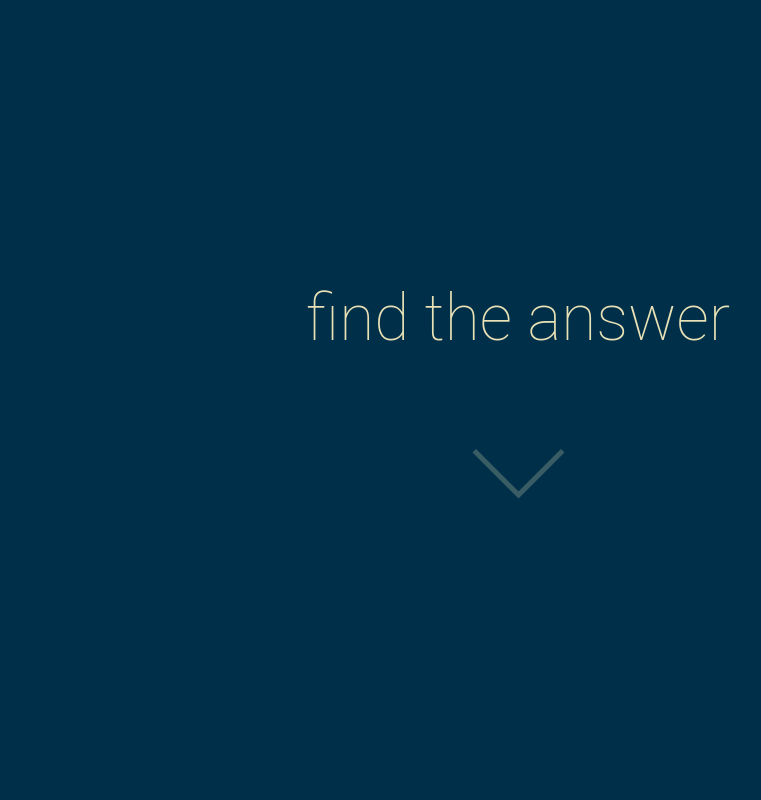
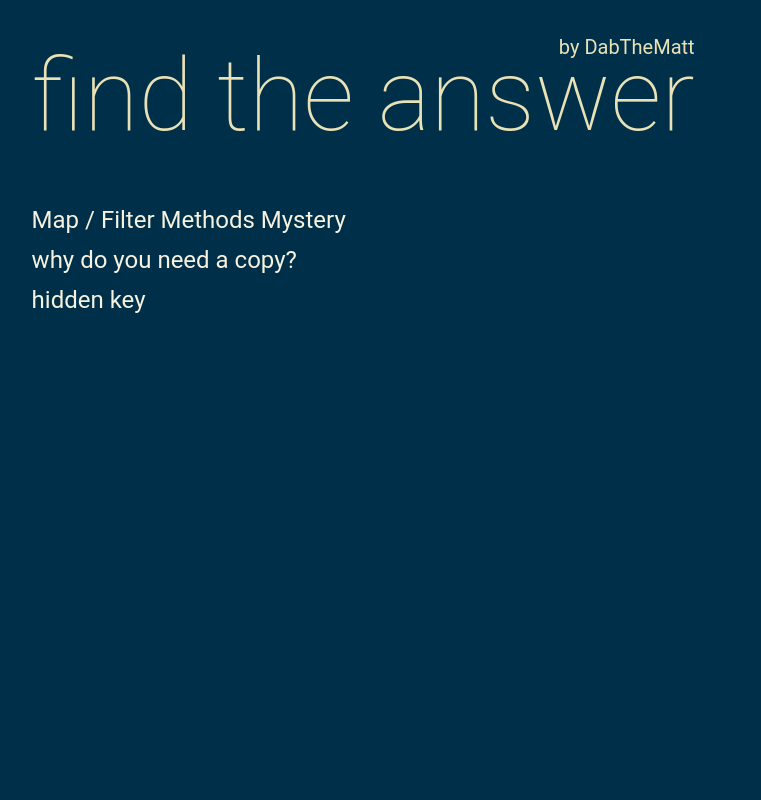
Before and after one commit to DabTheMatt/answerer, a React (Create React App) app: page / in a window 1280 px wide. Shown: the top 800 px of the page, without its empty margins (122-883 px from the left). Built offline with nearby package versions, Linux system fonts and the light colour scheme.

Commit message:
look mod

```diff
--- a/src/components/Globals/Arrow.js
+++ b/src/components/Globals/Arrow.js
@@ -4,10 +4,10 @@ import { setRem, setFlex, setColor} from "../../styles";
 const Arrow = styled.div`
 
   border: solid ${props => props.color};
-  border-width: 0 5px 5px 0;
+  border-width: 0 3px 3px 0;
 
   display: inline-block;
-  padding: 30px;
+  padding: 20px;
   transform: rotate(45deg);
   animation: blinking 2.5s ease-in-out infinite;
   align-self: center;
--- a/src/components/Globals/Section.js
+++ b/src/components/Globals/Section.js
@@ -6,7 +6,7 @@ padding: ${setRem(32)};
 background: ${props => props.color};
 height: 100%;
 width: 100%;
-
+box-shadow: -5px 0px 20px rgba(0,0,0,0.5);
 `;
 
 export default Section;
--- a/src/components/Home/Home.js
+++ b/src/components/Home/Home.js
@@ -8,12 +8,27 @@ import jsxToString from "jsx-to-string";
 const Home = () => {
   return (
     <div>
-      <HomeWrapper>
+      <SectionWrapper>
+        <Section color="#003049" className="lightText">
+
+          <MapFilterWrapper>
+          <div id="hello">
+          <p style={{fontSize: "20px", textAlign: "right", marginBottom: "-90px"}}>by DabTheMatt</p>
         <TitleWrapper>find the answer</TitleWrapper>
-        <a href="#mapFilter">
-          <Arrow color={setColor.light} />
-        </a>
-      </HomeWrapper>
+        <ul id="topics">
+          <a href="#mapFilter"><li>Map / Filter Methods Mystery</li></a>
+          <a href="#copy1"><li>why do you need a copy?</li></a>
+          <a href="#hiddenKey"><li>hidden key</li></a>
+
+
+
+        </ul>
+
+        </div>
+        </MapFilterWrapper>
+
+        </Section>
+      </SectionWrapper>
       <SectionWrapper>
         <Section id="mapFilter">
           <MapFilterWrapper>
@@ -58,7 +73,7 @@ const Home = () => {
               <li>you're not using the array it returns; and/or</li>
               <li>you're not returning a value from the callback.</li>
             </ul>
-
+            <a href="start">&#94;	hop to top</a>
           </MapFilterWrapper>
         </Section>
       </SectionWrapper>
@@ -114,7 +129,7 @@ const Home = () => {
               be visited by callbackFn. If existing elements of the array are
               deleted in the same way they will not be visited.
             </p>
-
+            <a href="start">&#94;	hop to top</a>
           </MapFilterWrapper>
         </Section>
       </SectionWrapper>
@@ -153,6 +168,7 @@ const Home = () => {
               different from the id passed to the function).Then this.setState
               will overwrite the <span>tasks</span> array.
             </p>
+            <a href="start">&#94;	hop to top</a>
           </MapFilterWrapper>
         </Section>
       </SectionWrapper>
@@ -203,11 +219,12 @@ const Home = () => {
               allows you to create filters when the <span>Filter</span> method won't let you
               (for example) multiply every element of the array by 2 :)
             </p>
+            <a href="start">&#94;	hop to top</a>
           </MapFilterWrapper>
         </Section>
       </SectionWrapper>
       <SectionWrapper>
-        <Section id="copy1" color="#003049">
+        <Section id="copy1" color="#004266">
           <MapFilterWrapper>
               <div className="lightText">
                   <div></div>
@@ -215,6 +232,7 @@ const Home = () => {
             <p>React components has a built-in state object. The state object is where you store property values that belongs to the component. When the state object changes, the component re-renders.</p>
             <p>To control when re-rendering happens, you need to make sure to use the <span>this.setState&#40;	&#41;</span>	method. It allows component to know that its state has changed, so it can call the render&#40;	&#41;	 method again.</p>
             </div>
+            <a href="start">&#94;	hop to top</a>
           </MapFilterWrapper>
         </Section>
       </SectionWrapper>
@@ -255,11 +273,12 @@ const Home = () => {
 
 
             </div>
+            <a className="yellow" href="start">&#94;	hop to top</a>
           </MapFilterWrapper>
         </Section>
       </SectionWrapper>
       <SectionWrapper>
-        <Section id="copy2" color="#adb5bd">
+        <Section id="hiddenKey" color="#adb5bd">
           <MapFilterWrapper>
           <div >
             <h1>hidden key</h1>
@@ -305,6 +324,7 @@ const Home = () => {
 
 
             </div>
+            <a href="start">&#94;	hop to top</a>
           </MapFilterWrapper>
         </Section>
       </SectionWrapper>
@@ -316,9 +336,12 @@ const Home = () => {
 const HomeWrapper = styled.div`
   background: ${setColor.dark};
   color: ${setColor.light};
-  height: 100vh;
-  ${setFlex()};
+  height: 90vh;
+
+
+  ${setFlex({align:"flex-start"})};
   flex-direction: column;
+  padding-left: ${setRem(150)};
   a {
     margin: 30px;
     align-self: center;
@@ -328,8 +351,10 @@ const HomeWrapper = styled.div`
 `;
 
 const TitleWrapper = styled.h1`
-  font-size: ${setRem(64)};
+  font-size: ${setRem(100)};
   font-weight: 100;
+  color: ${setColor.light};
+  margin-top: ${setRem(64)}
 `;
 
 const SectionWrapper = styled.div`
@@ -361,6 +386,7 @@ const SectionWrapper = styled.div`
     background: ${setColor.lighten};
     color: ${setColor.dark};
     text-align: left;
+
   }
 
 
@@ -373,6 +399,16 @@ const MapFilterWrapper = styled.div`
   margin: 0 auto;
   height: 100%;
   align-self: left;
+
+  a {
+    text-decoration: none;
+    margin-bottom: 2rem;
+    color: ${setColor.red}
+  }
+  a:hover {
+    color: ${setColor.orange}
+  }
+
 
   code {
     width: 100%;
@@ -390,6 +426,35 @@ const MapFilterWrapper = styled.div`
   span {
     font-weight: 900;
   }
+
+  #topics {
+    list-style: none;
+
+    li {
+      margin-bottom: ${setRem(12)};
+      margin-left: 0px;
+
+    }
+
+
+
+    a {
+      text-decoration: none;
+      color: ${setColor.lighten};
+      font-size: ${setRem(24)};
+
+
+    }
+
+
+    a:hover {
+      color: ${setColor.orange};
+    }
+    }
+  }
+  #hello {
+    height: 100vh;
+  }
 `;
 
 export default Home;
```
